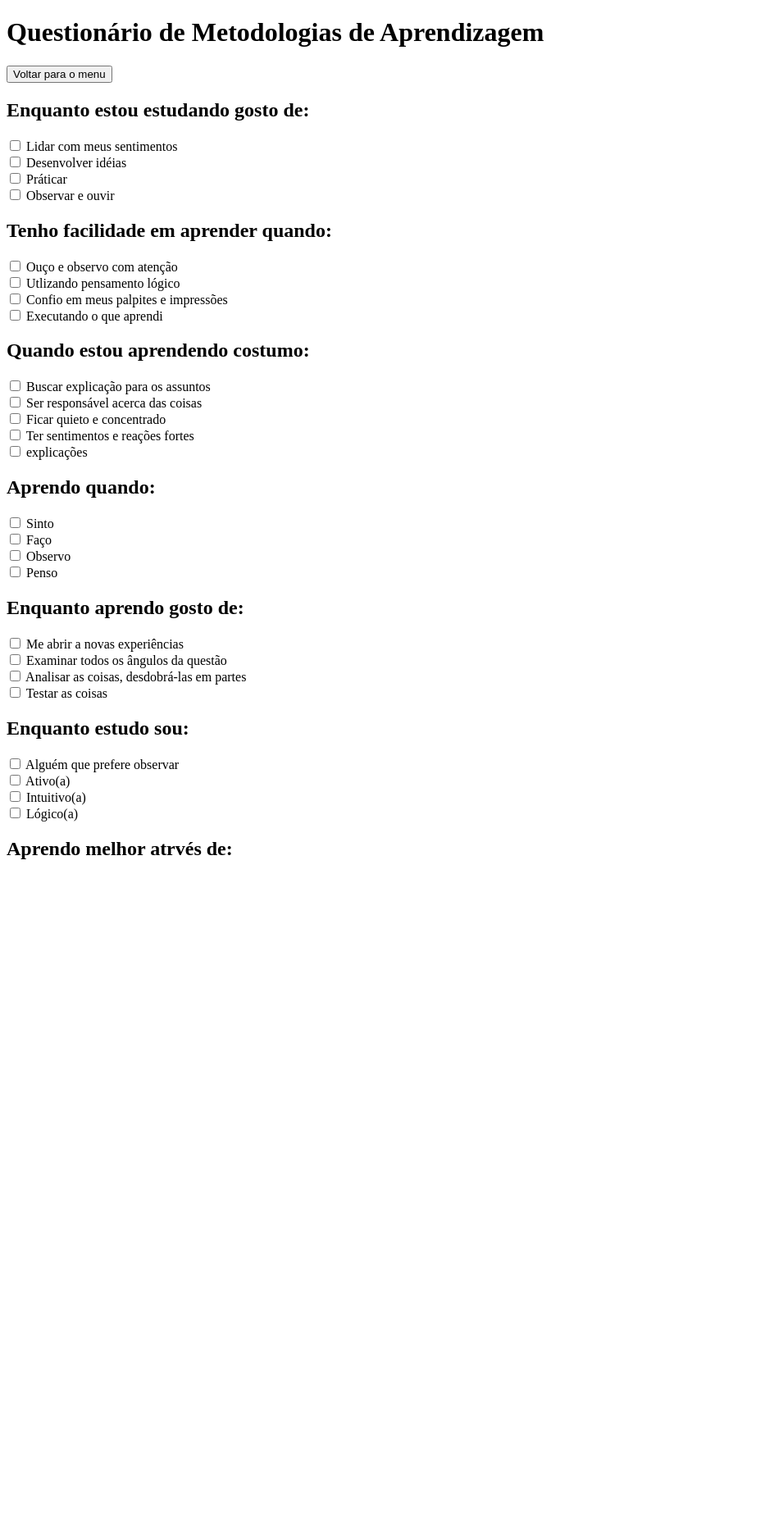
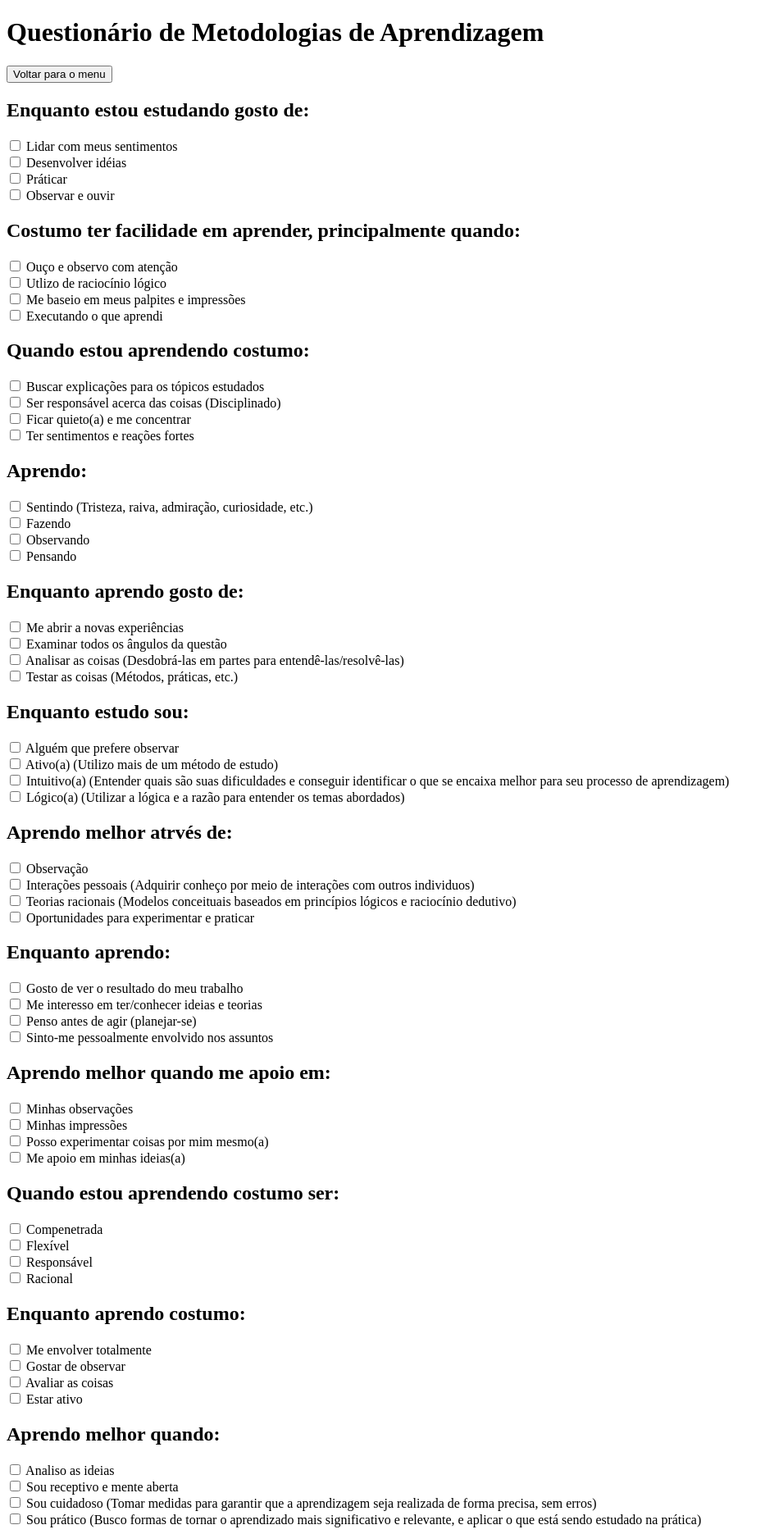
Before and after one commit to Guilhermevalenca/Gearing, a PHP site: page /src/metodologias/metodologias.php in a window 1280 px wide. Shown: the whole page at 82% size, without its empty margins (0-944 px from the left). Before the commit the page ends 1048 px from the top, so only its background shows below. Run offline with PHP 8.4, Linux system fonts and the light colour scheme; the visitor is signed in with stand-in values (Sample User, id 1).

Commit message:
metodolgias

```diff
--- a/src/metodologias/metodologias.php
+++ b/src/metodologias/metodologias.php
@@ -13,6 +13,7 @@
     <h1> Questionário de Metodologias de Aprendizagem </h1>
     <button onclick="window.location.href='/src/menu.php'">Voltar para o menu</button>
     <form id="form" method="GET" action="./suaMetodologia.php">
+
         <h2>Enquanto estou estudando gosto de:</h2>
         <label>
            <input type="checkbox" name="aprender[]" value="sentimentos">
@@ -35,7 +36,7 @@
         </label>
         <br>
 
-        <h2> Tenho facilidade em aprender quando: </h2>
+        <h2> Costumo ter facilidade em aprender, principalmente quando: </h2>
         <label>
             <input type="checkbox" name="metodos[]" value="ouvir">
             Ouço e observo com atenção
@@ -43,12 +44,12 @@
         <br>
         <label>
             <input type="checkbox" name="metodos[]" value="logica">
-            Utlizando pensamento lógico
+            Utlizo de raciocínio lógico
         </label>
         <br>
         <label>
             <input type="checkbox" name="metodos[]" value="palpites">
-            Confio em meus palpites e impressões
+            Me baseio em meus palpites e impressões
         </label>
         <br>
         <label>
@@ -60,17 +61,17 @@
         <h2> Quando estou aprendendo costumo: </h2>
         <label>
             <input type="checkbox" name="estudos[]" value="explicacao">
-            Buscar explicação para os assuntos
+            Buscar explicações para os tópicos estudados
         </label>
         <br>
         <label>
             <input type="checkbox" name="estudos[]" value="responsavel">
-            Ser responsável acerca das coisas
+            Ser responsável acerca das coisas (Disciplinado)
         </label>
         <br>
         <label>
             <input type="checkbox" name="estudos[]" value="concentrar">
-            Ficar quieto e concentrado
+            Ficar quieto(a) e me concentrar
         </label>
         <br>
         <label>
@@ -78,78 +79,205 @@
             Ter sentimentos e reações fortes
         </label>
         <br>
-        <label>
-            <input type="checkbox" name="estudos[]" value="explicacao">
-            explicações
-        </label>
-        <h2> Aprendo quando: </h2>
+
+        <h2> Aprendo: </h2>
         <label>
             <input type="checkbox" name="estudar[]" value="sinto">
-            Sinto
+            Sentindo (Tristeza, raiva, admiração, curiosidade, etc.)
         </label>
         <br>
         <label>
             <input type="checkbox" name="estudar[]" value="faco">
-            Faço
+            Fazendo
         </label>
         <br>
         <label>
             <input type="checkbox" name="estudar[]" value="observo">
-            Observo
+            Observando
         </label>
         <br>
         <label>
-            <input type="checkbox" name="estudar[]" value="penso">
-            Penso
+            <input type="checkbox" name="[]" value="">
+            Pensando
         </label>
         <br>
         <label>
 
         <h2> Enquanto aprendo gosto de: </h2>
         <label>
-            <input type="checkbox" name="durante[]" value="experiencias">
+            <input type="checkbox" name="[]" value="">
             Me abrir a novas experiências
         </label>
         <br>
         <label>
-            <input type="checkbox" name="durante[]" value="examino">
+            <input type="checkbox" name="[]" value="">
             Examinar todos os ângulos da questão
         </label>
         <br>
         <label>
-            <input type="checkbox" name="durante[]" value="analisar">
-            Analisar as coisas, desdobrá-las em partes
+            <input type="checkbox" name="[]" value="">
+            Analisar as coisas (Desdobrá-las em partes para entendê-las/resolvê-las)
         </label>
         <br>
         <label>
-            <input type="checkbox" name="durante[]" value="testar">
-            Testar as coisas
+            <input type="checkbox" name="[]" value="">
+            Testar as coisas (Métodos, práticas, etc.)
         </label>
         <br>
 
         <h2> Enquanto estudo sou: </h2>
         <label>
-            <input type="checkbox" name="durante[]" value="testar">
+            <input type="checkbox" name="[]" value="">
             Alguém que prefere observar
         </label>
         <br>
         <label>
-            <input type="checkbox" name="durante[]" value="testar">
-            Ativo(a)
+            <input type="checkbox" name="[]" value="">
+            Ativo(a) (Utilizo mais de um método de estudo)
         </label>
         <br>
         <label>
-            <input type="checkbox" name="durante[]" value="testar">
-            Intuitivo(a)
+            <input type="checkbox" name="[]" value="">
+            Intuitivo(a) (Entender quais são suas dificuldades e conseguir identificar o que se encaixa melhor para seu processo de aprendizagem)
         </label>
         <br>
         <label>
-            <input type="checkbox" name="durante[]" value="testar">
-            Lógico(a)
+            <input type="checkbox" name="[]" value="">
+            Lógico(a) (Utilizar a lógica e a razão para entender os temas abordados)
         </label>
         <br>
 
         <h2> Aprendo melhor atrvés de: </h2>
+        <label>
+            <input type="checkbox" name="[]" value="">
+            Observação
+        </label>
+        <br>
+        <label>
+            <input type="checkbox" name="[]" value="">
+            Interações pessoais (Adquirir conheço por meio de interações com outros individuos)
+        </label>
+        <br>
+        <label>
+           <input type="checkbox" name="[]" value="">
+           Teorias racionais (Modelos conceituais baseados em princípios lógicos e raciocínio dedutivo)
+        </label>
+        <br>
+        <label>
+            <input type="checkbox" name="[]" value="">
+            Oportunidades para experimentar e praticar
+        </label>
+        <br>
+
+        <h2>Enquanto aprendo:</h2>
+        <label>
+            <input type="checkbox" name="[]" value="">
+            Gosto de ver o resultado do meu trabalho
+        </label>
+        <br>
+        <label>
+            <input type="checkbox" name="[]" value="">
+            Me interesso em ter/conhecer ideias e teorias
+        </label>
+        <br>
+        <label>
+            <input type="checkbox" name="[]" value="">
+            Penso antes de agir (planejar-se)
+        </label>
+        <br>
+        <label>
+            <input type="checkbox" name="[]" value="">
+            Sinto-me pessoalmente envolvido nos assuntos
+        </label>
+        <br>
+
+        <h2> Aprendo melhor quando me apoio em: </h2>
+        <label>
+            <input type="checkbox" name="[]" value="">
+            Minhas observações
+        </label>
+        <br>
+        <label>
+            <input type="checkbox" name="[]" value="">
+            Minhas impressões
+        </label>
+        <br>
+        <label>
+            <input type="checkbox" name="[]" value="">
+            Posso experimentar coisas por mim mesmo(a)
+        </label>
+        <br>
+        <label>
+            <input type="checkbox" name="[]" value="">
+            Me apoio em minhas ideias(a)
+        </label>
+        <br>
+
+        <h2> Quando estou aprendendo costumo ser: </h2>
+        <label>
+            <input type="checkbox" name="[]" value="">
+            Compenetrada
+        </label>
+        <br>
+        <label>
+            <input type="checkbox" name="[]" value="">
+            Flexível
+        </label>
+        <br>
+        <label>
+            <input type="checkbox" name="[]" value="">
+            Responsável
+        </label>
+        <br>
+        <label>
+            <input type="checkbox" name="[]" value="">
+            Racional
+        </label>
+        <br>
+
+        <h2> Enquanto aprendo costumo: </h2>
+        <label>
+            <input type="checkbox" name="[]" value="">
+            Me envolver totalmente
+        </label>
+        <br>
+        <label>
+            <input type="checkbox" name="[]" value="">
+            Gostar de observar
+        </label>
+        <br>
+        <label>
+            <input type="checkbox" name="[]" value="">
+            Avaliar as coisas
+        </label>
+        <br>
+        <label>
+            <input type="checkbox" name="[]" value="">
+            Estar ativo
+        </label>
+        <br>
+
+        <h2> Aprendo melhor quando: </h2>
+        <label>
+            <input type="checkbox" name="[]" value="">
+            Analiso as ideias
+        </label>
+        <br>
+        <label>
+            <input type="checkbox" name="[]" value="">
+            Sou receptivo e mente aberta
+        </label>
+        <br>
+        <label>
+            <input type="checkbox" name="[]" value="">
+            Sou cuidadoso (Tomar medidas para garantir que a aprendizagem seja realizada de forma precisa, sem erros)
+        </label>
+        <br>
+        <label>
+            <input type="checkbox" name="[]" value="">
+            Sou prático (Busco formas de tornar o aprendizado mais significativo e relevante, e aplicar o que está sendo estudado na prática)
+        </label>
+        <br>
 
 </body>
 </html>
```
